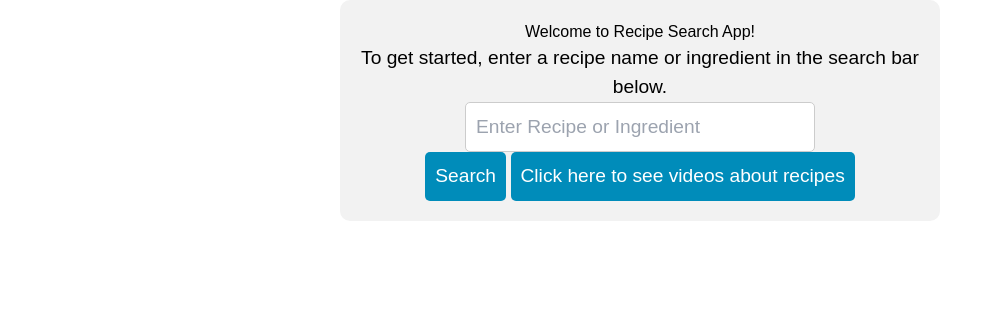
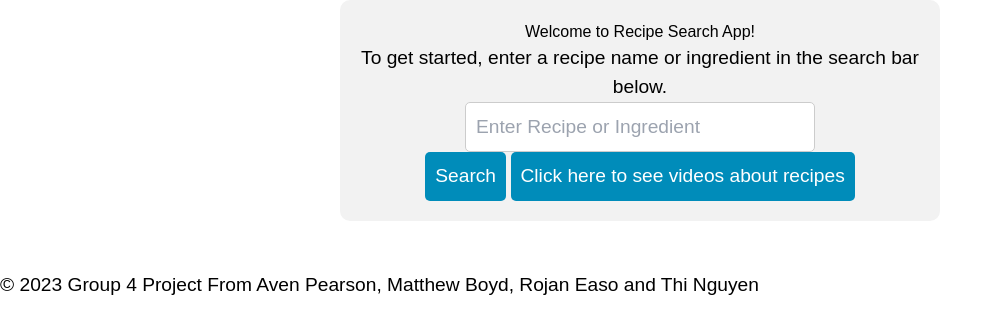
Before and after one commit to AvenP/recipe-search-app, a website: page index.html in a window 1280 px wide. Shown: the whole page, without its empty margins (0-1003 px from the left). Drawn offline with nearby package versions, Linux system fonts and the light colour scheme.

Commit message:
Update index.html

```diff
--- a/index.html
+++ b/index.html
@@ -114,4 +114,7 @@
       autocomplete(document.getElementById("myInput"), autosearch);
     </script>
   </body>
+  <footer>
+		<p>&copy; 2023 Group 4 Project From Aven Pearson, Matthew Boyd, Rojan Easo and Thi Nguyen </p>
+	</footer>
 </html>
```
